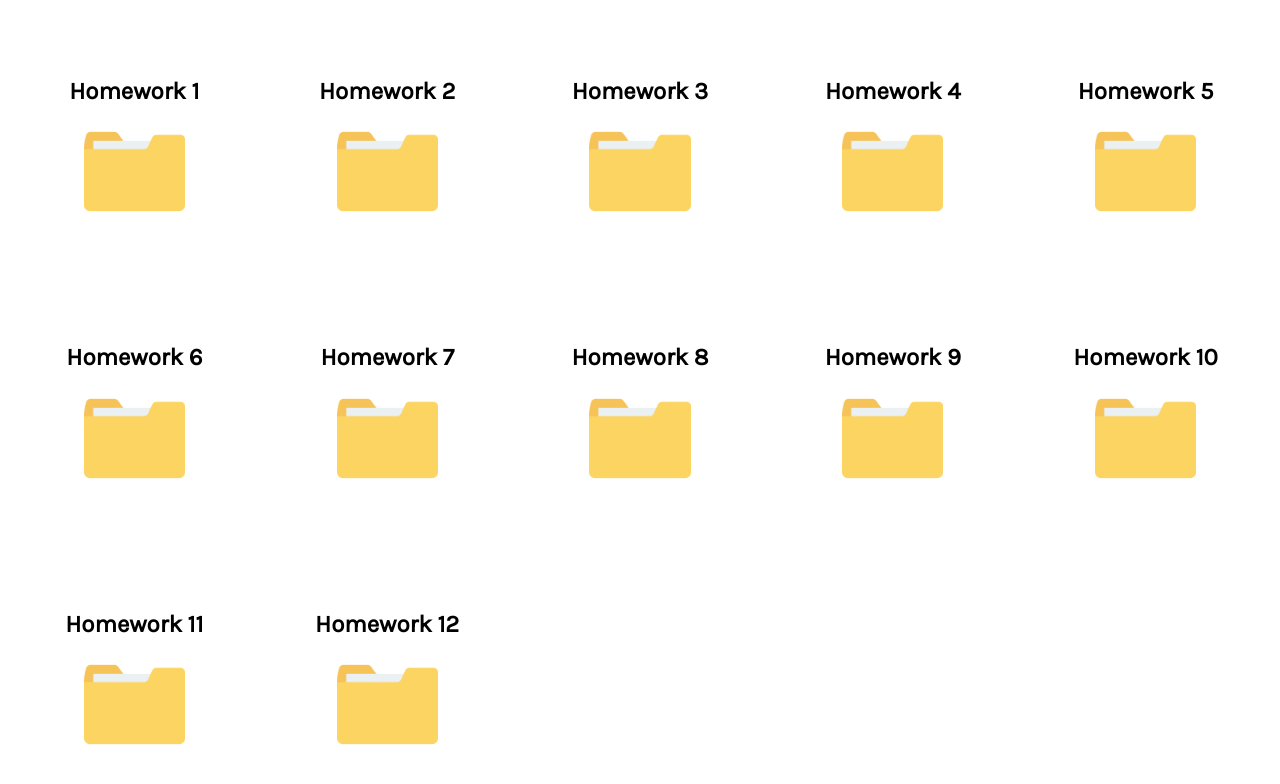
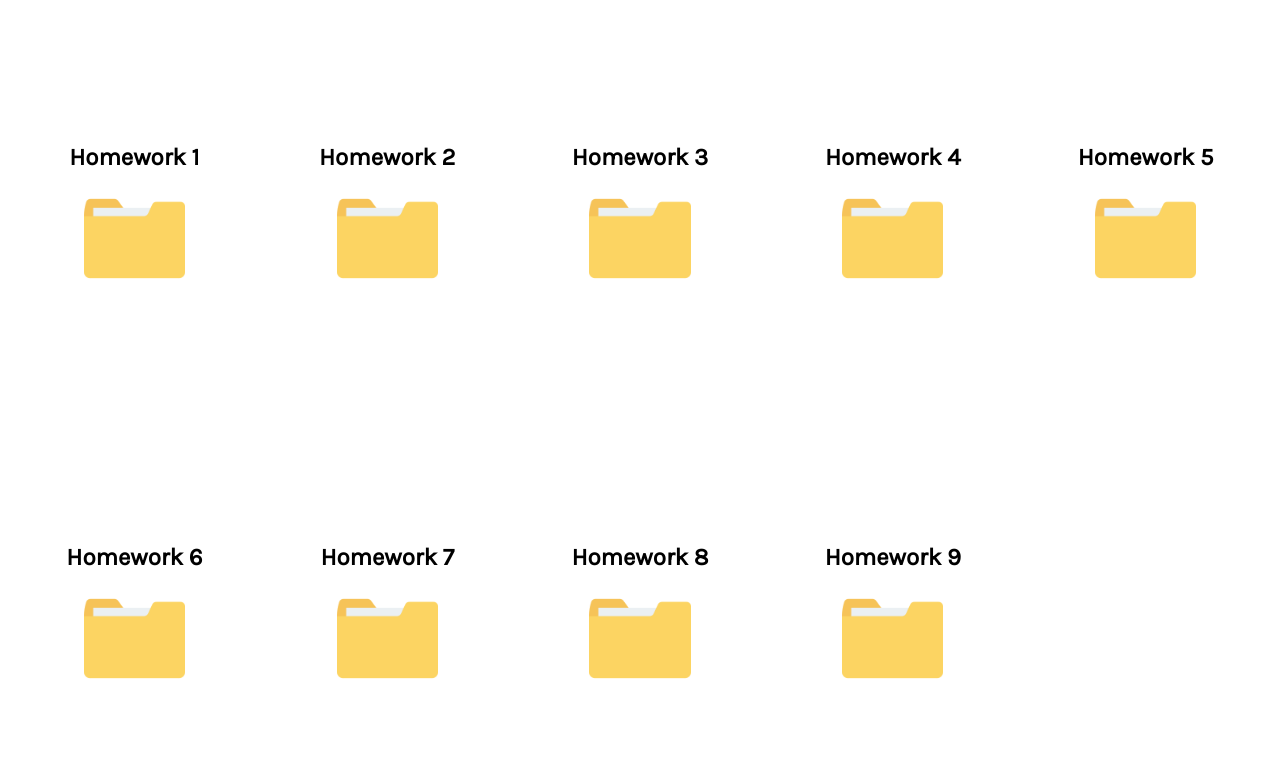
Before and after one commit to nikitakumar200/WDD, a plain HTML site: page homeworks/index.html in a window 1280 px wide. Drawn offline with Linux system fonts and the light colour scheme.

Commit message:
deleted unused folders

```diff
--- a/homeworks/index.html
+++ b/homeworks/index.html
@@ -78,30 +78,6 @@
                     <img src = "../DONOTTOUCH/images/folder.png">
                 </a>
             </div>
-            <div class = "home-page-folder">
-                <h1>
-                    Homework 10
-                </h1>
-                <a href = "hw10/index.html">
-                    <img src = "../DONOTTOUCH/images/folder.png">
-                </a>
-            </div>
-            <div class = "home-page-folder">
-                <h1>
-                    Homework 11
-                </h1>
-                <a href = "hw11/index.html">
-                    <img src = "../DONOTTOUCH/images/folder.png">
-                </a>
-            </div>
-            <div class = "home-page-folder">
-                <h1>
-                    Homework 12
-                </h1>
-                <a href = "hw12/index.html">
-                    <img src = "../DONOTTOUCH/images/folder.png">
-                </a>
-            </div>
         </div>
     </body>
 </html>
```
Also changed, not shown: homeworks/hw10/index.html (deleted, +0 -6 lines), homeworks/hw11/index.html (deleted, +0 -6 lines), homeworks/hw12/index.html (deleted, +0 -6 lines), labs/index.html (+0 -24 lines), labs/lab10/index.html (deleted, +0 -6 lines), labs/lab11/index.html (deleted, +0 -6 lines), labs/lab12/index.html (deleted, +0 -6 lines).
